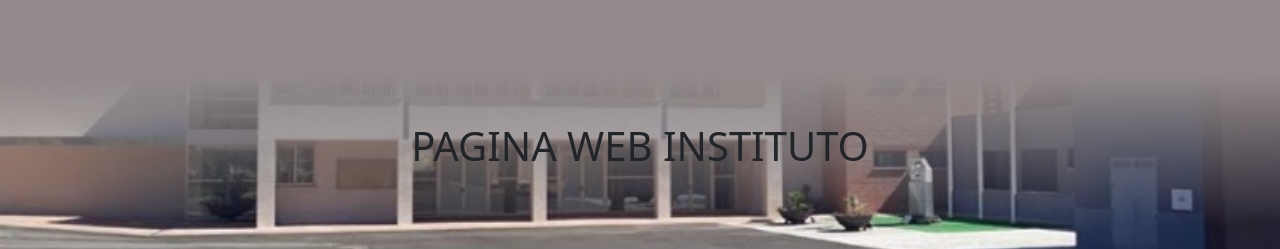
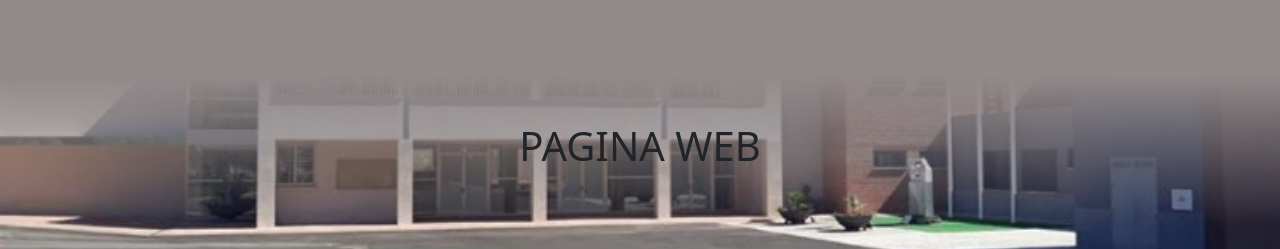
Before and after one commit to rruben25/PaginaInsituto, a React (Vite) app in the folder reactasir/: page / in a window 1280 px wide. Shown: the top 249 px of the page. Built offline with nearby package versions, Linux system fonts and the light colour scheme.

Commit message:
prueba-3

```diff
--- a/reactasir/src/paginaWeb/Header.jsx
+++ b/reactasir/src/paginaWeb/Header.jsx
@@ -4,7 +4,7 @@ import style from './header.module.css'
 function Header() {
   return (
     <header className={style.cabecera}>
-        <h1>PAGINA WEB INSTITUTO</h1>
+        <h1>PAGINA WEB </h1>
     </header>
   )
 }
```
